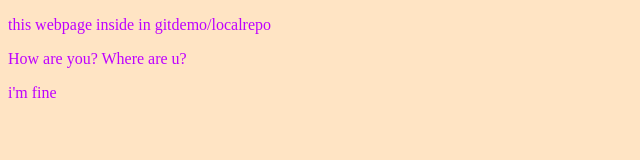
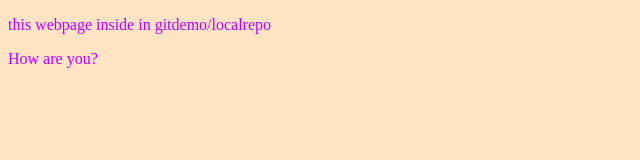
Before and after one commit to coding-space-123/localrepo, a plain HTML site: page index.html in a window 1280 px wide. Shown: the whole page, without its empty margins (0-640 px from the left). Drawn offline with Linux system fonts and the light colour scheme.

```diff
--- a/index.html
+++ b/index.html
@@ -8,7 +8,6 @@
 </head>
 <body>
     <p>this webpage inside in gitdemo/localrepo</p>
-    <p>How are you? Where are u?</p>
-    <P>i'm fine</P>
+    <p>How are you?</p>
 </body>
 </html>
```
